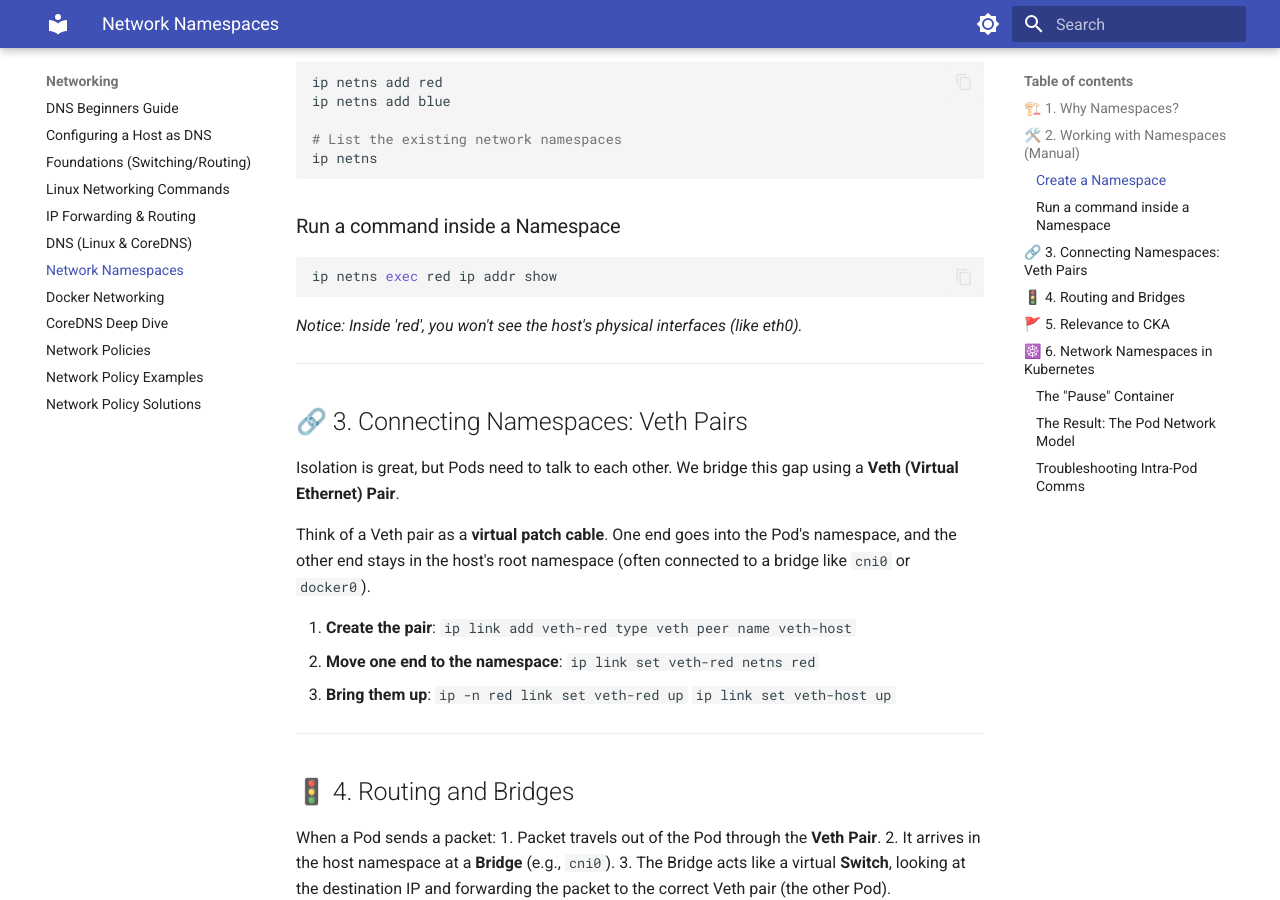
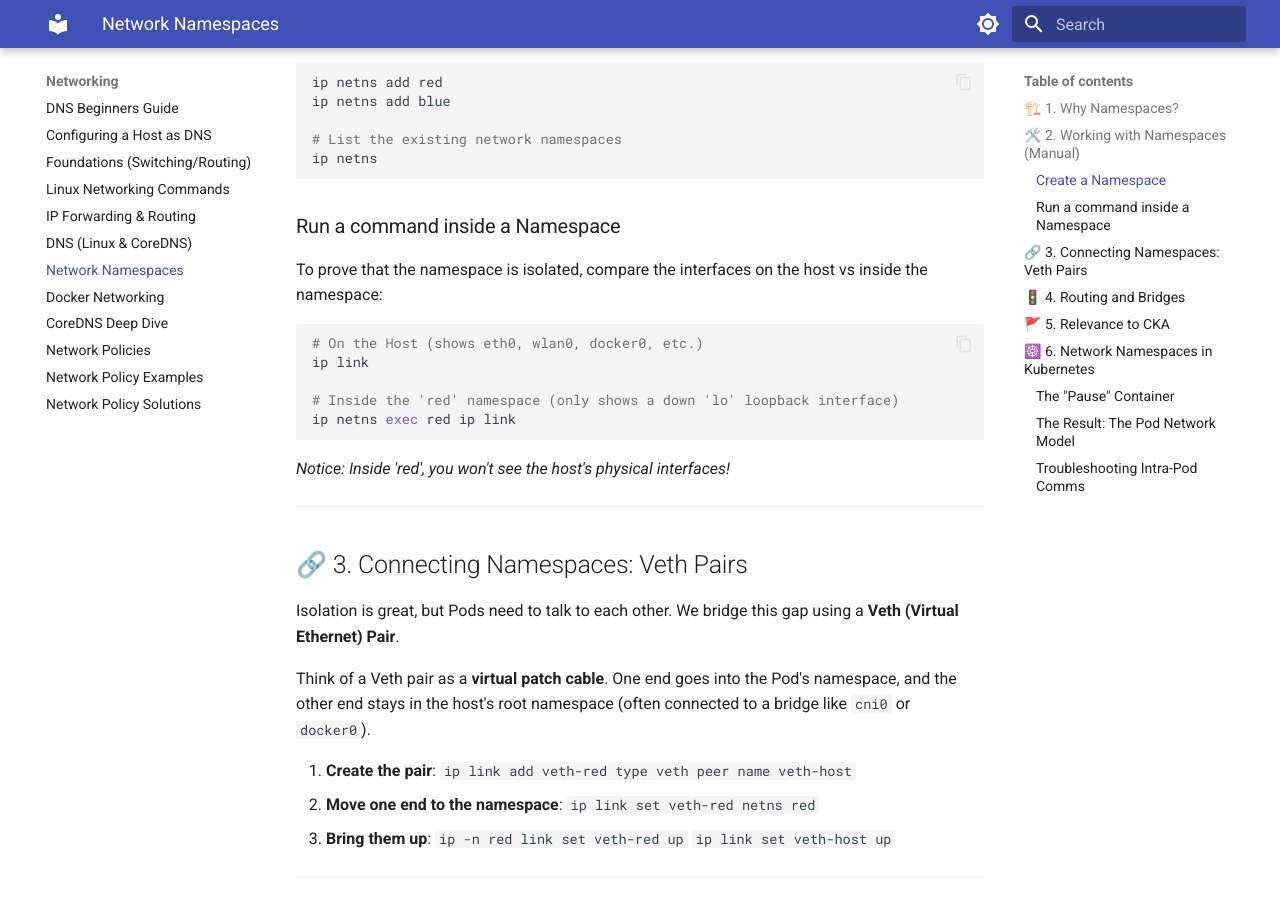
Before and after one commit to kvcenation5/cka-study-guide, an MkDocs documentation site: the page built from docs/networking/network-namespaces.md, in a window 1280 px wide and 900 px high, scrolled down 698 px. Built offline with MkDocs 1.6.1 and Material for MkDocs 9.7.7, drawn with Linux system fonts in a browser that asks for light colours.

Commit message:
Add ip link isolation example to network namespaces guide

````diff
--- a/docs/networking/network-namespaces.md
+++ b/docs/networking/network-namespaces.md
@@ -26,10 +26,16 @@ ip netns
 ```
 
 ### Run a command inside a Namespace
+To prove that the namespace is isolated, compare the interfaces on the host vs inside the namespace:
+
 ```bash
-ip netns exec red ip addr show
+# On the Host (shows eth0, wlan0, docker0, etc.)
+ip link
+
+# Inside the 'red' namespace (only shows a down 'lo' loopback interface)
+ip netns exec red ip link
 ```
-*Notice: Inside 'red', you won't see the host's physical interfaces (like eth0).*
+*Notice: Inside 'red', you won't see the host's physical interfaces!*
 
 ---
 
````
